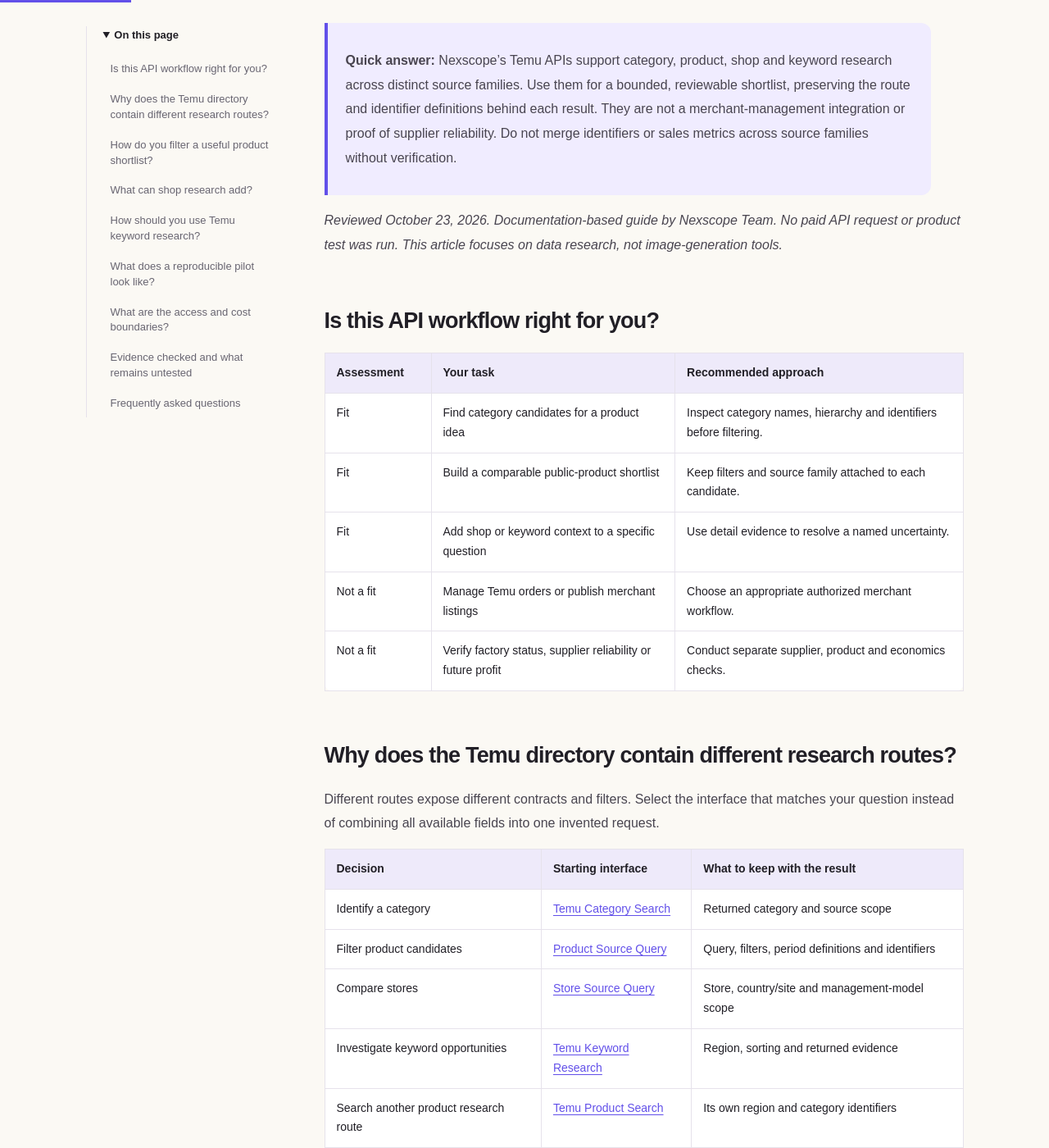
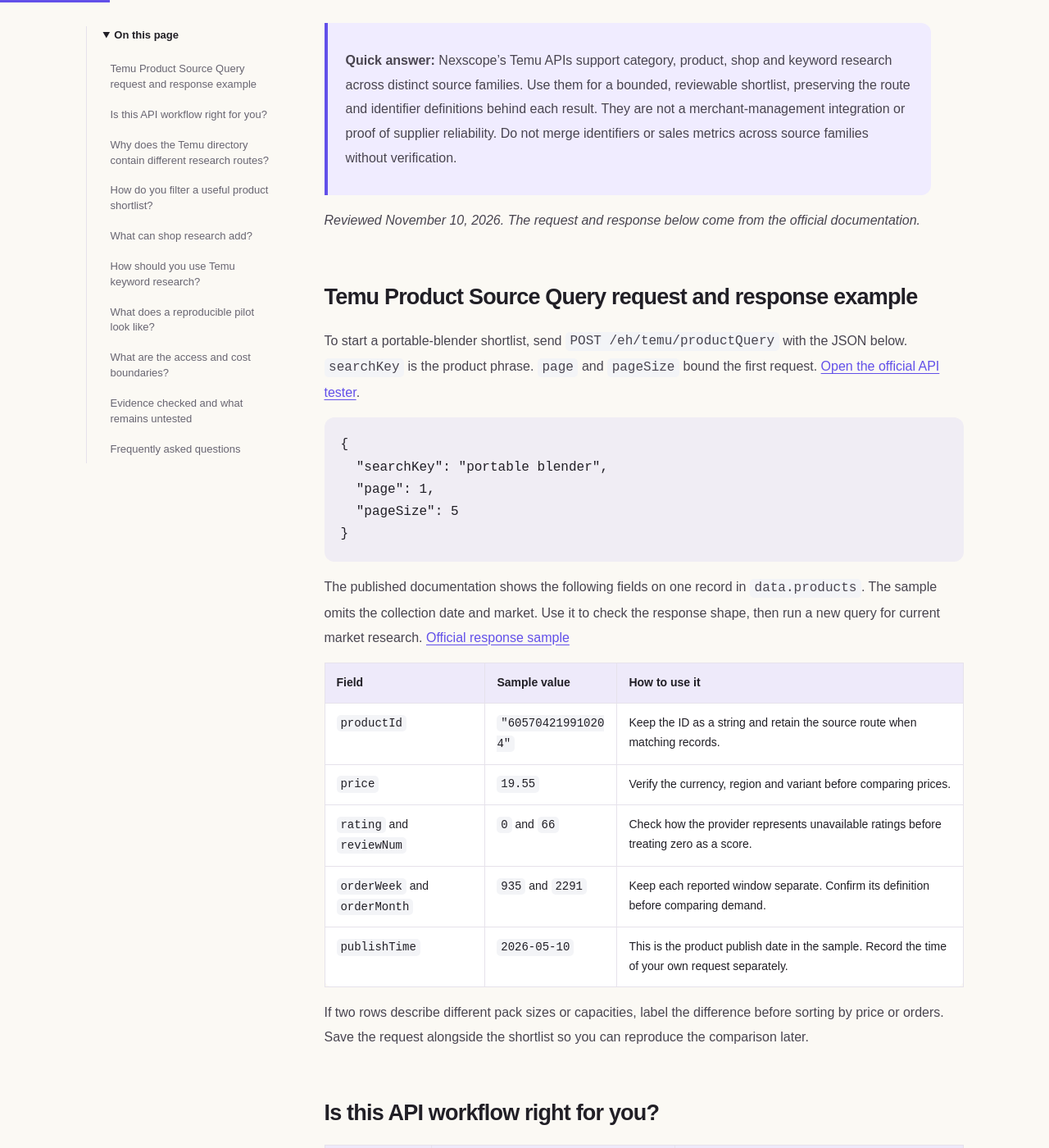
Before and after one commit to nexscope-ai/ecommerce-ai-tools, a Jekyll site: the page built from docs/guides/temu-product-research-api.md, in a window 1280 px wide and 1400 px high, scrolled down 793 px. Shown: the whole window at 82% size. Built offline with Jekyll 4.4.1, drawn with Linux system fonts in a browser that asks for light colours; some of the changed text lies outside the part shown.

Commit message:
Improve AI referral landing guides with actionable examples

````diff
--- a/docs/guides/temu-product-research-api.md
+++ b/docs/guides/temu-product-research-api.md
@@ -3,12 +3,12 @@
 content_kind: guide
 layout: default
 title: "Temu Product Research API: Products, Shops & Keywords"
-description: "Plan a Temu research workflow using product, shop, category and keyword APIs. Keep source IDs, regions and metric definitions aligned before comparing candidates."
+description: "See a Temu Product Source Query request and sample response. Learn which product, price, review and order fields to verify before building a shortlist."
 permalink: /guides/temu-product-research-api/
 date_published: 2026-10-23
-date_modified: 2026-10-23
-last_modified_at: 2026-11-09
-last_reviewed: 2026-10-23
+date_modified: 2026-11-10
+last_modified_at: 2026-11-10
+last_reviewed: 2026-11-10
 author: Nexscope Team
 schema_type: Article
 og_type: article
@@ -37,7 +37,31 @@
 
 > **Quick answer:** Nexscope's Temu APIs support category, product, shop and keyword research across distinct source families. Use them for a bounded, reviewable shortlist, preserving the route and identifier definitions behind each result. They are not a merchant-management integration or proof of supplier reliability. Do not merge identifiers or sales metrics across source families without verification.
 
-*Reviewed October 23, 2026. Documentation-based guide by Nexscope Team. No paid API request or product test was run. This article focuses on data research, not image-generation tools.*
+*Reviewed November 10, 2026. The request and response below come from the official documentation.*
+
+## Temu Product Source Query request and response example
+
+To start a portable-blender shortlist, send `POST /eh/temu/productQuery` with the JSON below. `searchKey` is the product phrase. `page` and `pageSize` bound the first request. [Open the official API tester](https://www.nexscope.ai/api-docs/temu-product-source-query?view=documentation&co-from=learn#online-test).
+
+```json
+{
+  "searchKey": "portable blender",
+  "page": 1,
+  "pageSize": 5
+}
+```
+
+The published documentation shows the following fields on one record in `data.products`. The sample omits the collection date and market. Use it to check the response shape, then run a new query for current market research. [Official response sample](https://www.nexscope.ai/api-docs/temu-product-source-query?view=documentation&co-from=learn#data-example)
+
+| Field | Sample value | How to use it |
+| --- | --- | --- |
+| `productId` | `"605704219910204"` | Keep the ID as a string and retain the source route when matching records. |
+| `price` | `19.55` | Verify the currency, region and variant before comparing prices. |
+| `rating` and `reviewNum` | `0` and `66` | Check how the provider represents unavailable ratings before treating zero as a score. |
+| `orderWeek` and `orderMonth` | `935` and `2291` | Keep each reported window separate. Confirm its definition before comparing demand. |
+| `publishTime` | `2026-05-10` | This is the product publish date in the sample. Record the time of your own request separately. |
+
+If two rows describe different pack sizes or capacities, label the difference before sorting by price or orders. Save the request alongside the shortlist so you can reproduce the comparison later.
 
 ## Is this API workflow right for you?
 
@@ -113,7 +137,7 @@
 
 ## Evidence checked and what remains untested
 
-Documentation review date: **October 23, 2026**. This is a vendor-authored contract review, not an independent benchmark or customer testimonial.
+Documentation reviewed by Nexscope on **November 10, 2026**.
 
 The [Temu Category Search contract](https://www.nexscope.ai/api-docs/temu-category-search?view=api) documents `keyword` as required, with `page` and `pageSize` controls. Category fields include `categoryId`, `parentId`, `level` and category names. The documented category source is synchronized data; a category match is not a live demand measurement or a factory verification.
 
````
Also changed, not shown: other parts of docs/guides/temu-product-research-api.md (+2 -2 lines), docs/guides/ai-video-generator.md (+10 -8 lines), docs/guides/amazon-listing-audit-paint-roller.md (+1 -1 lines).
